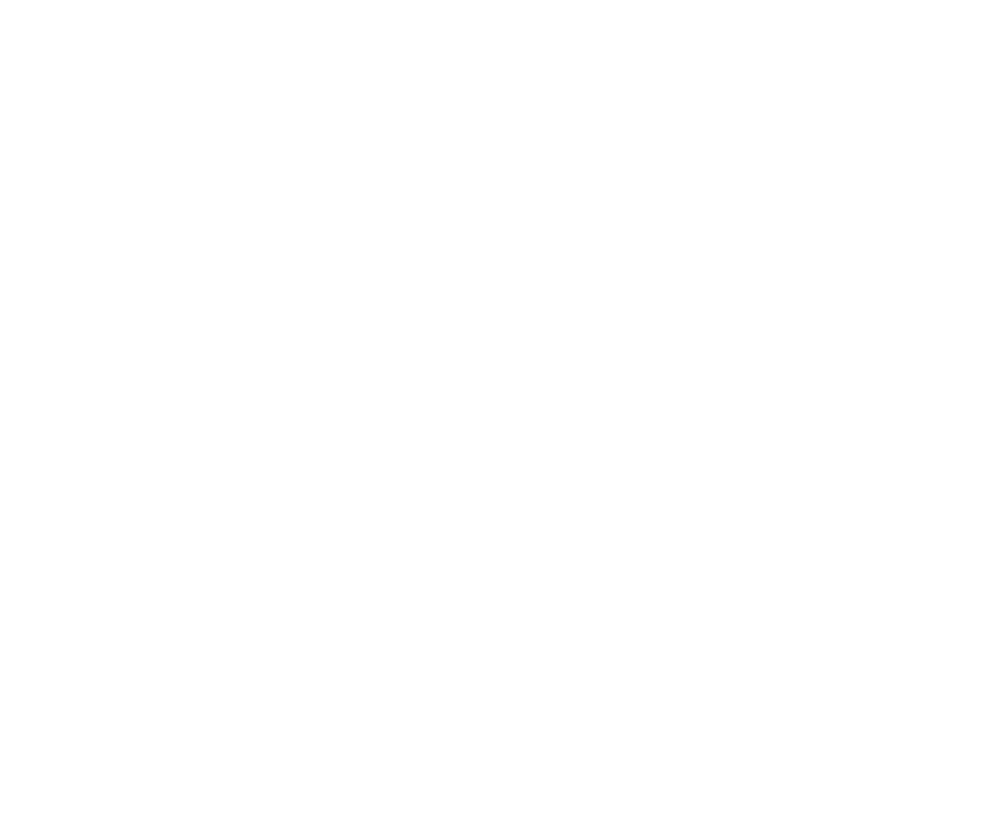
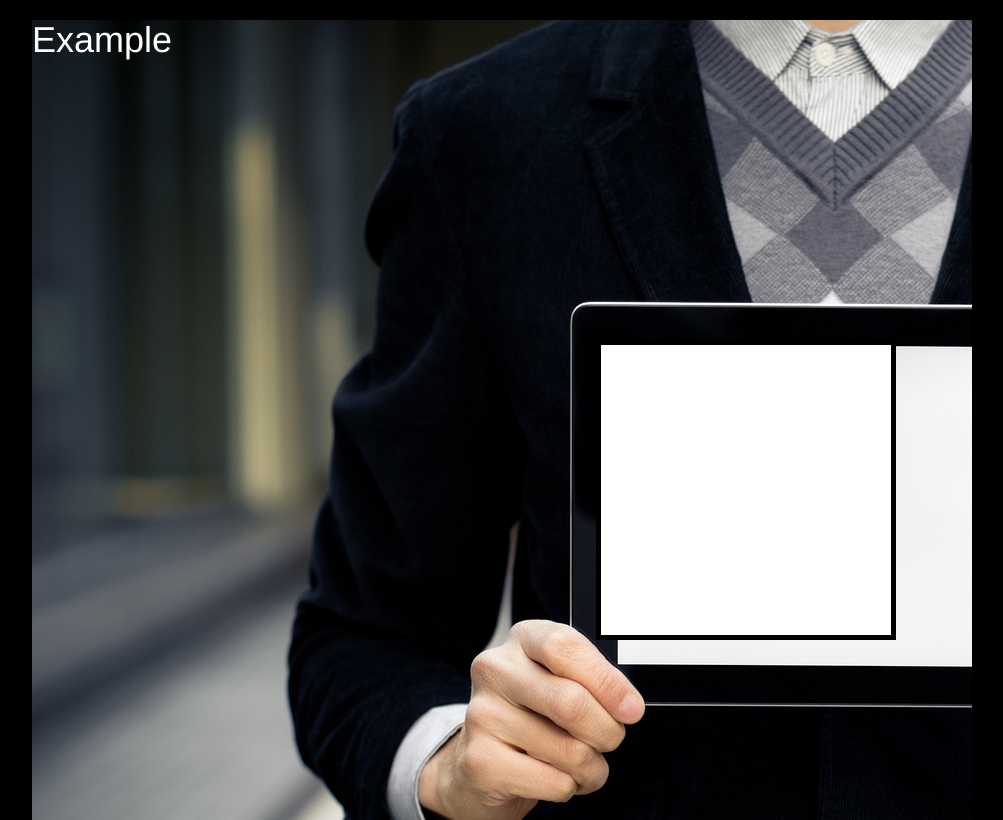
Before and after one commit to jmccutchanwd/practice, a plain HTML site: page folder-2/index.html in a window 1280 px wide. Shown: the whole page, without its empty margins (38-1041 px from the left). Drawn offline with nearby package versions, Linux system fonts and the light colour scheme.

Commit message:
built a absolute pos example

```diff
--- a/folder-2/index.html
+++ b/folder-2/index.html
@@ -12,6 +12,7 @@
     integrity="sha384-BVYiiSIFeK1dGmJRAkycuHAHRg32OmUcww7on3RYdg4Va+PmSTsz/K68vbdEjh4u" crossorigin="anonymous">
 
     <link rel="stylesheet" src="style.css">
+    <link rel="stylesheet" href="style2.css">
 
     <!-- HTML5 shim and Respond.js for IE8 support of HTML5 elements and media queries -->
     <!-- WARNING: Respond.js doesn't work if you view the page via file:// -->
@@ -22,8 +23,16 @@
   </head>
   <body>
     <div class="container">
-      <div class="row"></div>
-    </div>
+      <div class="row">
+        <div class="col-md-12">
+          <div id="background">
+
+            <h1>Example</h1>
+            <div id="appHolder"></div>
+          </div><!-- /#background -->
+        </div><!-- /.col-md-12 -->
+      </div><!-- /.row -->
+    </div><!-- /.container -->
     <!-- jQuery (necessary for Bootstrap's JavaScript plugins) -->
     <script src="https://ajax.googleapis.com/ajax/libs/jquery/1.12.4/jquery.min.js"></script>
     <!-- Include all compiled plugins (below), or include individual files as needed -->
--- a/folder-2/style.css
+++ b/folder-2/style.css
@@ -53,7 +53,7 @@ body{
   background-color: black;
 }
 .container{
-  background-color: white;
+  background-color: black;
 }
 header{
   background-color: rgba(52, 73, 94,1.0);
--- /dev/null
+++ b/folder-2/style2.css
@@ -0,0 +1,28 @@
+body{
+  width: 100%;
+  height: auto;
+
+  background-color:  black;
+}
+.container{}
+#background{
+  position: relative;
+  background-image:url('ipad-screen.jpg');
+  background-repeat: no-repeat;;
+  max-width: 940px;
+  width:940px;
+  height: 800px;
+}
+h1{
+  color: white;
+}
+#appHolder{
+  display: block;
+  position:absolute;
+  height: 300px;
+  width:300px;
+  background-color: white;
+  top: 40%;
+  left:60%;
+  border: 5px solid black;
+}
```
Also changed, not shown: folder-2/ipad-screen.jpg (added).
